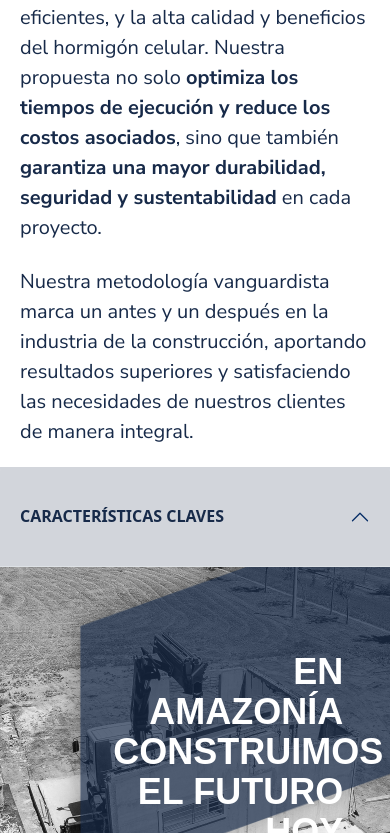
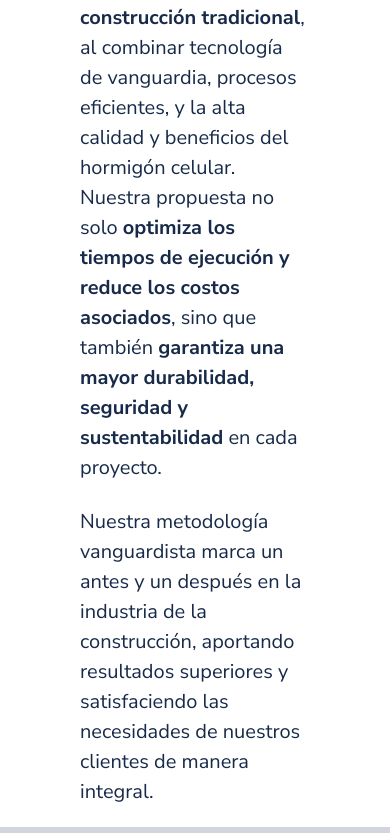
Before and after one commit to facundo1996/amazonia, a React (Create React App) app: page / in a window 390 px wide. Shown: the part 1167-2000 px from the top of the page. Built offline with nearby package versions, Linux system fonts and the light colour scheme; a web font is replaced by a local one.

Commit message:
Fix padding container

```diff
--- a/src/index.css
+++ b/src/index.css
@@ -326,7 +326,7 @@ h4 {
 .title-commercialization {
   text-align: center;
   max-width: 1111px;
-  margin: 65px auto;
+  margin: 65px 115px;
   font-weight: 400;
 }
 
@@ -786,6 +786,13 @@ h4 {
   }
 }
 @media (max-width: 1399.98px) {
+  .characteristics-container .accordion-button{
+    padding-left: 80px;
+    padding-right: 80px;
+  }
+  .title-banner{
+    right: 80px;
+  }
   /* NAVBAR */
   .navbar {
     padding: 40px 0px;
@@ -803,7 +810,7 @@ h4 {
   }
   /* Construction System */
   .construction-system-container{
-    padding: 0px 20px;
+    padding: 0px 80px;
   }
   .title-system {
     border-right: none;
@@ -839,7 +846,7 @@ h4 {
     margin: auto;
   }
   .row-container{
-    padding: 50px 20px;
+    padding: 50px 80px;
   }
   .text-description{
     padding-right: 0px;
@@ -867,6 +874,10 @@ h4 {
   }
 }
 @media (max-width: 1199.98px) {
+  /* Commercialization */
+  .title-commercialization {
+    margin: 65px 80px;
+  }
   /* NAVBAR */
   .bg-transparent{
     display: none;
@@ -1015,7 +1026,7 @@ h4 {
   /* Commercialization */
   .title-commercialization {
     text-align: center;
-    margin: 65px auto;
+    margin: 65px 80px;
     padding: 0px 20px;
   }
   /* Differences */
@@ -1115,7 +1126,7 @@ h4 {
     width: 900px;
   }
   .title-banner {
-    right: 10vw;
+    right: 80px;
     top: 18%;
     font-size: 70px;
     width: 445px;
@@ -1142,7 +1153,7 @@ h4 {
   .title-commercialization{
     font-size: 30px;
     line-height: 32px;
-    margin: 30px auto;
+    margin: 30px 80px;
   }
   /* Choose us */
    .choose-1 h3{
@@ -1164,14 +1175,14 @@ h4 {
     height: 500px;
   }
   .contenedor-frase {
-    width: 500px;
+    width: 580px;
   }
   .title-banner {
-    right: 12vw;
-    top: 17%;
-    font-size: 36px;
-    width: 230px;
-    line-height: 40px;
+    right: 80px;
+    top: 20%;
+    font-size: 30px;
+    width: 195px;
+    line-height: 30px;
   }
   /* Commercialization */
   .commercialization-container{
@@ -1181,7 +1192,7 @@ h4 {
   .title-commercialization {
     font-size: 22px;
     line-height: 22px;
-    margin: 25px auto;
+    margin: 25px 80px;
   }
   .box-1 {
     min-width: auto;
```
